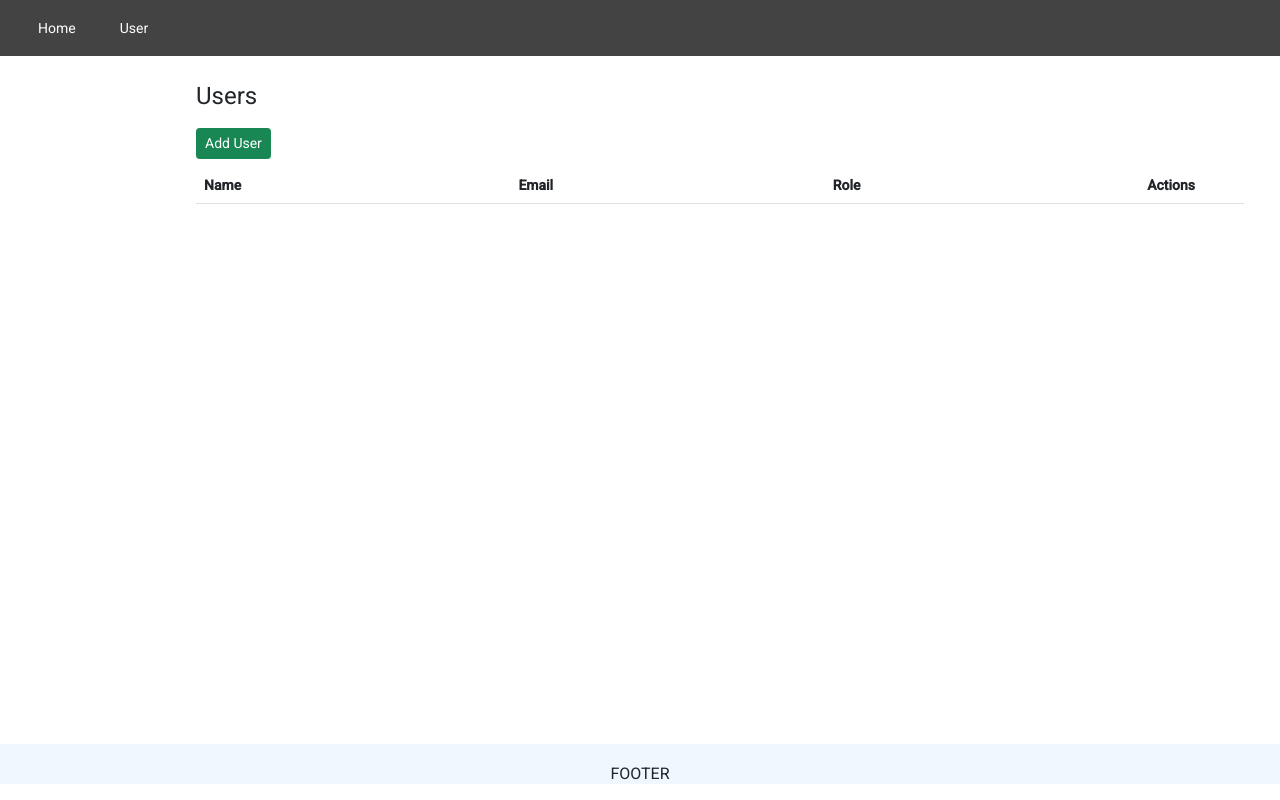
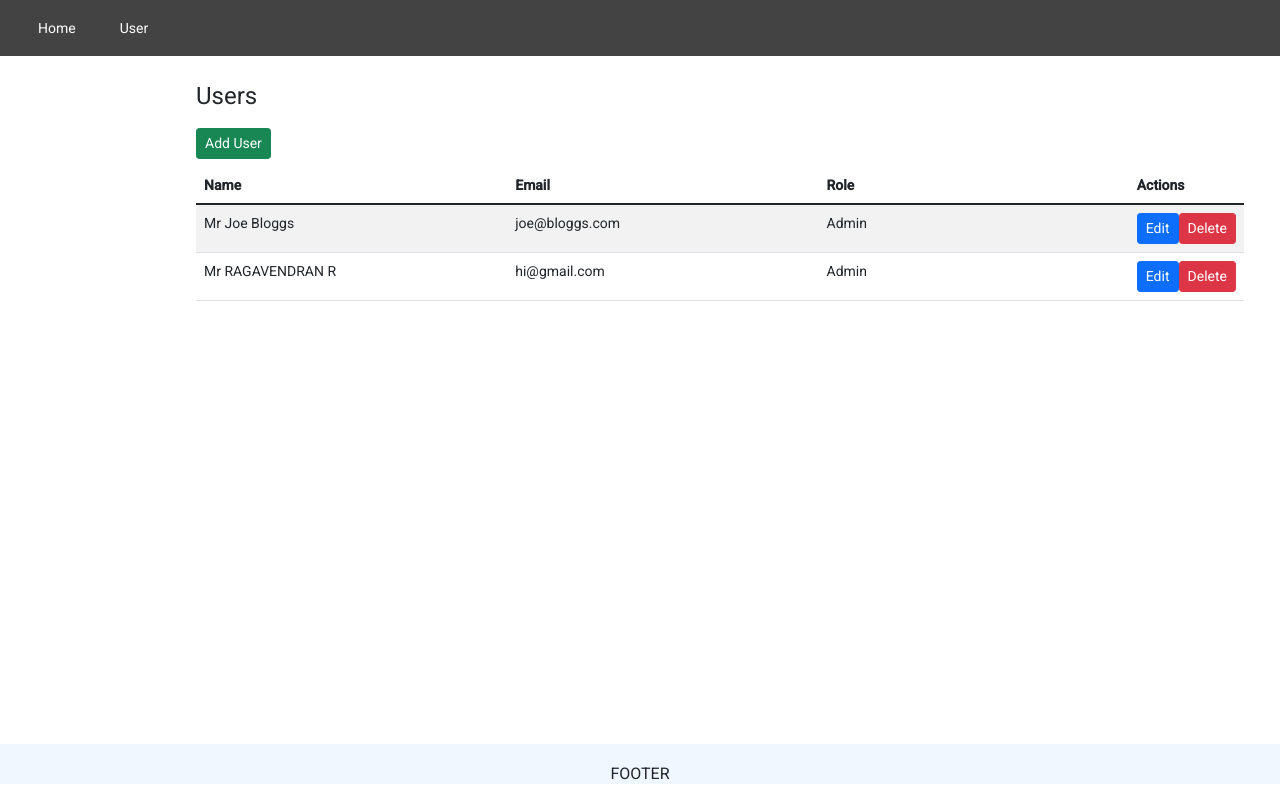
Before and after one commit to RAGAVENDRANR/CRUD-RECREATION, an Angular app in the folder curd/: page /user/listuser in a window 1280 px wide. Built offline with nearby package versions, Linux system fonts and the light colour scheme.

Commit message:
get,post,delete completed

```diff
--- a/curd/src/app/add-ons/api.service.ts
+++ b/curd/src/app/add-ons/api.service.ts
@@ -24,10 +24,13 @@ getById(id: string) {
     return this.http.get(`${baseUrl}/${id}`).pipe(catchError(this.errorHandler))
 }
 
+// create(params: any) {
+//     return this.http.post<Datas>(baseUrl+'/user',JSON.stringify(params)).pipe(catchError(this.errorHandler))
+// }
+
 create(params: any) {
-    return this.http.post<Datas>(baseUrl+'/user',JSON.stringify(params)).pipe(catchError(this.errorHandler))
+  return this.http.post<Datas>(baseUrl,params).pipe(catchError(this.errorHandler))
 }
-
 update(id: string, params: any) {
     return this.http.put(`${baseUrl}/${id}`, params).pipe(catchError(this.errorHandler))
 }
--- a/curd/src/app/danger.interceptor.ts
+++ b/curd/src/app/danger.interceptor.ts
@@ -1,4 +1,4 @@
-import { Injectable } from '@angular/core';
+import { Injectable, OnInit } from '@angular/core';
 import {
   HttpRequest,
   HttpHandler,
@@ -6,35 +6,57 @@ import {
   HttpInterceptor,
   HttpResponse
 } from '@angular/common/http';
-import { delay, Observable, of } from 'rxjs';
+import { delay, Observable, of} from 'rxjs';
+import { Role } from './add-ons/role';
 
 
 
 // array in local storage for registered users
 const usersKey = 'USERS DATA';
 const usersJSON = localStorage.getItem(usersKey);
-let users: any[] = usersJSON ? JSON.parse(usersJSON) : [];
+let users: any[] = usersJSON ? JSON.parse(usersJSON) : [
+  {
+    id: 1,
+    title: 'Mr',
+    firstName: 'Joe',
+    lastName: 'Bloggs',
+    email: 'joe@bloggs.com',
+    role: Role.Admin,
+    password: 'joe123'
+},
+{
+  id: 2,
+  title: 'Mr',
+  firstName: 'RAGAVENDRAN',
+  lastName: 'R',
+  email: 'hi@gmail.com',
+  role: Role.Admin,
+  password: 'joe123'
+}
+];
 
 
 
 @Injectable()
-export class DangerInterceptor implements HttpInterceptor {
+export class DangerInterceptor implements HttpInterceptor{
 
   constructor() {}
-
   intercept(request: HttpRequest<any>, next: HttpHandler): Observable<HttpEvent<any>> {
 
-    const { url, method,body } = request;
+    const { url, method,headers,body } = request;
+
     return <any>handleRoute();
 
+    function handleRoute() {
 
-    function handleRoute() {
+      console.log('Interceptor function called 02')
+      console.log(method)
         switch (true) {
             case url.endsWith('/users') && method === 'GET':
                 return getUsers();
             case url.match(/\/users\/\d+$/) && method === 'GET':
                 return getUserById();
-          case url.endsWith('/users') && method === 'POST':
+            case  method === 'POST':
                 return createUser();
             case url.match(/\/users\/\d+$/) && method === 'PUT':
                 return updateUser();
@@ -47,66 +69,76 @@ export class DangerInterceptor implements HttpInterceptor {
   }
 
   function createUser() {
-    const user = body;
-    if (user.find((x: { email: any; }) => x.email === user.email)) {
-        return Error(`User with the email ${user.email} already exists`);
+    console.log('post method called')
+    let user = body;
+  //  if (user.find((x: { email: any; }) => x.email === user.email)) {return Error(`User with the email ${user.email} already exists`);}
+    user.id = newUserId();
+    delete user.confirmPassword;
+    console.log(user);
+    users.push(user);
+    localStorage.setItem(usersKey, JSON.stringify(users));
+    return ok();
 }
 
-    // assign user id and a few other properties then save
-    user.id = newUserId();
-    delete user.confirmPassword;
-    users.push(user);
-    console.log(users)
-    localStorage.setItem(usersKey, JSON.stringify(users));
-    return ok();
 
-}
-function ok(body?: any) { return of(new HttpResponse({ status: 200, body })).pipe(delay(500));}
 function getUsers() {
+  localStorage. getItem('key')
   return ok(users.map(x => basicDetails(x)));
 }
 
 
 function getUserById() {
-  const user = users.find(x => x.id === idFromUrl());
+  let user = users.find(x => x.id === idFromUrl());
   return ok(basicDetails(user));
 }
 
 function updateUser() {
   let params = body;
+
   let user = users.find(x => x.id === idFromUrl());
 
   if (params.email !== user.email && users.find(x => x.email === params.email)) {
       return Error(`User with the email ${params.email} already exists`);
   }
 
-  // only update password if entered
   if (!params.password) {
       delete params.password;
   }
 
-  // update and save user
   Object.assign(user, params);
   localStorage.setItem(usersKey, JSON.stringify(users));``
   return ok();
 }
 
 function deleteUser() {
+
   users = users.filter(x => x.id !== idFromUrl());
+
   localStorage.setItem(usersKey, JSON.stringify(users));
+
   return ok();
 }
+
 function idFromUrl() {
+
   const urlParts = url.split('/');
+
   return parseInt(urlParts[urlParts.length - 1]);
 }
 
 function newUserId() {
+
   return users.length ? Math.max(...users.map(x => x.id)) + 1 : 1;
+
 }
+
 function basicDetails(user: any) {
-  const { id, title, firstName, lastName, email, role } = user;
-  return { id, title, firstName, lastName, email, role };
+
+  // const { id, title, firstName, lastName, email, role } = user;
+
+  return user;
 }
+function ok(body?: any) { return of(new HttpResponse({ status: 200, body })).pipe(delay(500));}
 }
+
 }
--- a/curd/src/app/home/home.component.ts
+++ b/curd/src/app/home/home.component.ts
@@ -13,6 +13,7 @@ export class HomeComponent implements OnInit {
   ngOnInit(): void {
   }
   userpage(){
-this.router.navigate(['/user'])
+this.router.navigate(['/user/listuser'])
+// localStorage.clear()
   }
 }
--- a/curd/src/app/user/createuser/createuser.component.html
+++ b/curd/src/app/user/createuser/createuser.component.html
@@ -2,7 +2,7 @@
     <div class="container">
     <h1 *ngIf="!addtion">Add User</h1>
     <h1 *ngIf="addtion">Edit User</h1>
-    <form [formGroup]="dataform" >
+    <form [formGroup]="dataform" (ngSubmit)="onFormSubmit()">
         <div class="row">
             <div class="col-2">
                 <label>Title</label>
@@ -61,7 +61,7 @@
         </div>
         <br>
         <div class="form-group">
-                <span  *ngIf="!addtion"><button [disabled]="!dataform.valid" class="btn btn-primary" (click)="saved()" type="button">Save</button></span>
+                <span  *ngIf="!addtion"><button [disabled]="!dataform.valid" class="btn btn-primary" >Save</button></span>
                 <span *ngIf="addtion"><button [disabled]="!dataform.valid" class="btn btn-primary" (click)="updated()" type="button">Update</button></span>
             <button class="btn" (click)="clear()">Cancel</button>
         </div>
--- a/curd/src/app/user/createuser/createuser.component.ts
+++ b/curd/src/app/user/createuser/createuser.component.ts
@@ -35,12 +35,16 @@ export class CreateuserComponent implements OnInit {
     validator: MustMatch('password', 'confirmPassword')
 });
   }
-  get f() { return this.dataform.controls; }
+  // get f() { return this.dataform.controls; }
+
+  onFormSubmit() {
+    !this.addtion ? this.saved() : this.updated();
+  }
 
   saved(){
     let user =this.dataform.value
     console.log(user)
-    this.api.create(user);
+    this.api.create(user).subscribe((ref:any)=>console.log(ref));
     this.dataform.reset()
     this.router.navigate(['/user'])
   }
--- a/curd/src/app/user/listuser/listuser.component.html
+++ b/curd/src/app/user/listuser/listuser.component.html
@@ -13,7 +13,7 @@
         </thead>
         <tbody>
             <tr *ngFor="let user of datalist">
-                <td>{{user.title}}{{user.firstName}}{{user.lastName}}</td>
+                <td>{{user.title}} {{user.firstName}} {{user.lastName}}</td>
                 <td>{{user.email}}</td>
                 <td>{{user.role}}</td>
                 <td style="white-space: nowrap">
--- a/curd/src/app/user/listuser/listuser.component.ts
+++ b/curd/src/app/user/listuser/listuser.component.ts
@@ -15,7 +15,9 @@ export class ListuserComponent implements OnInit {
   constructor(public router:Router,private api:ApiService) { }
 
   ngOnInit(): void {
+    console.log("component inatilized")
     this.api.getAll().subscribe((response:any)=>this.datalist=response);
+
   }
   updateuser(){
     this.api.editvalue=true;
@@ -29,6 +31,6 @@ export class ListuserComponent implements OnInit {
   };
 
   formchange(){
-  this.router.navigate(['/user/createuser'])
+  this.router.navigate(['/user/createuser']);
   }
 }
--- a/curd/src/environments/environment.ts
+++ b/curd/src/environments/environment.ts
@@ -4,7 +4,7 @@
 
 export const environment = {
   production: false,
-  apiUrl: 'http://localhost:3000'
+  apiUrl: 'http://localhost:12345'
 };
 
 /*
```
Lines whose indentation alone changed are shown as unchanged.
